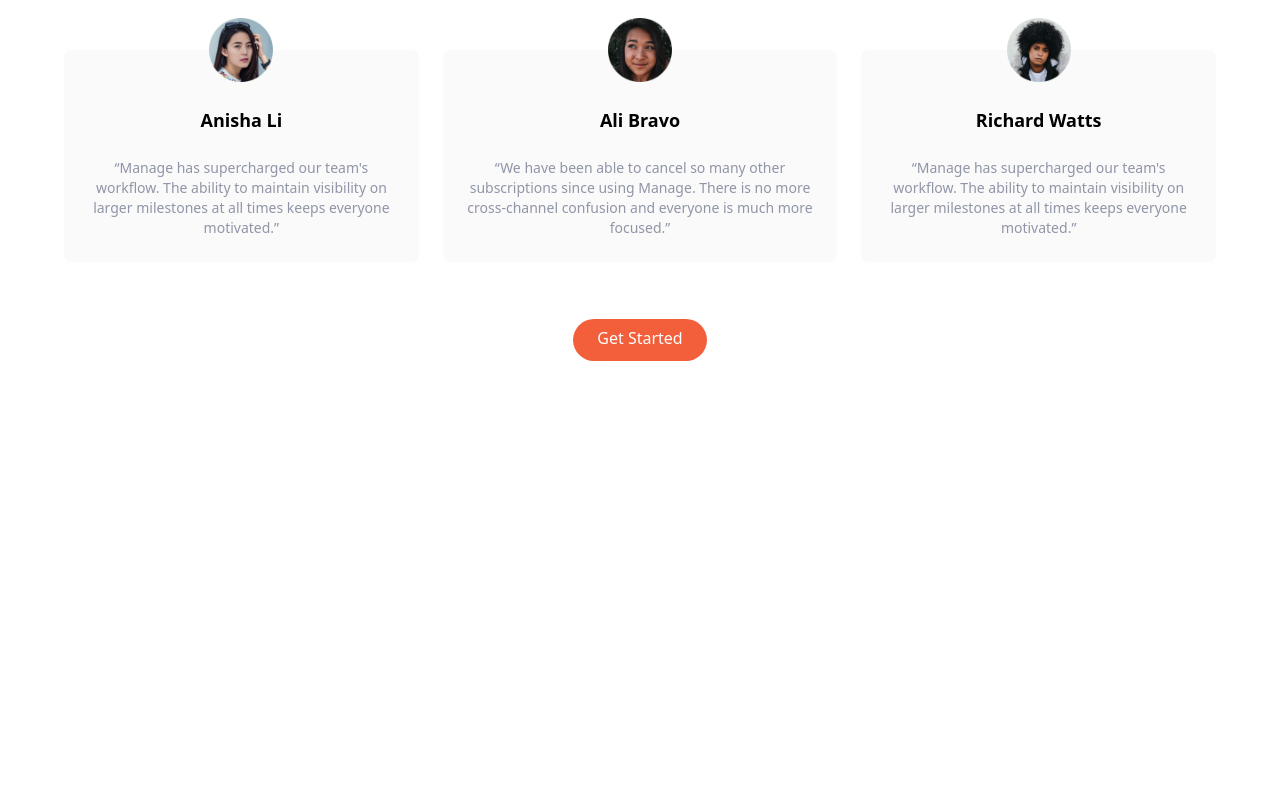
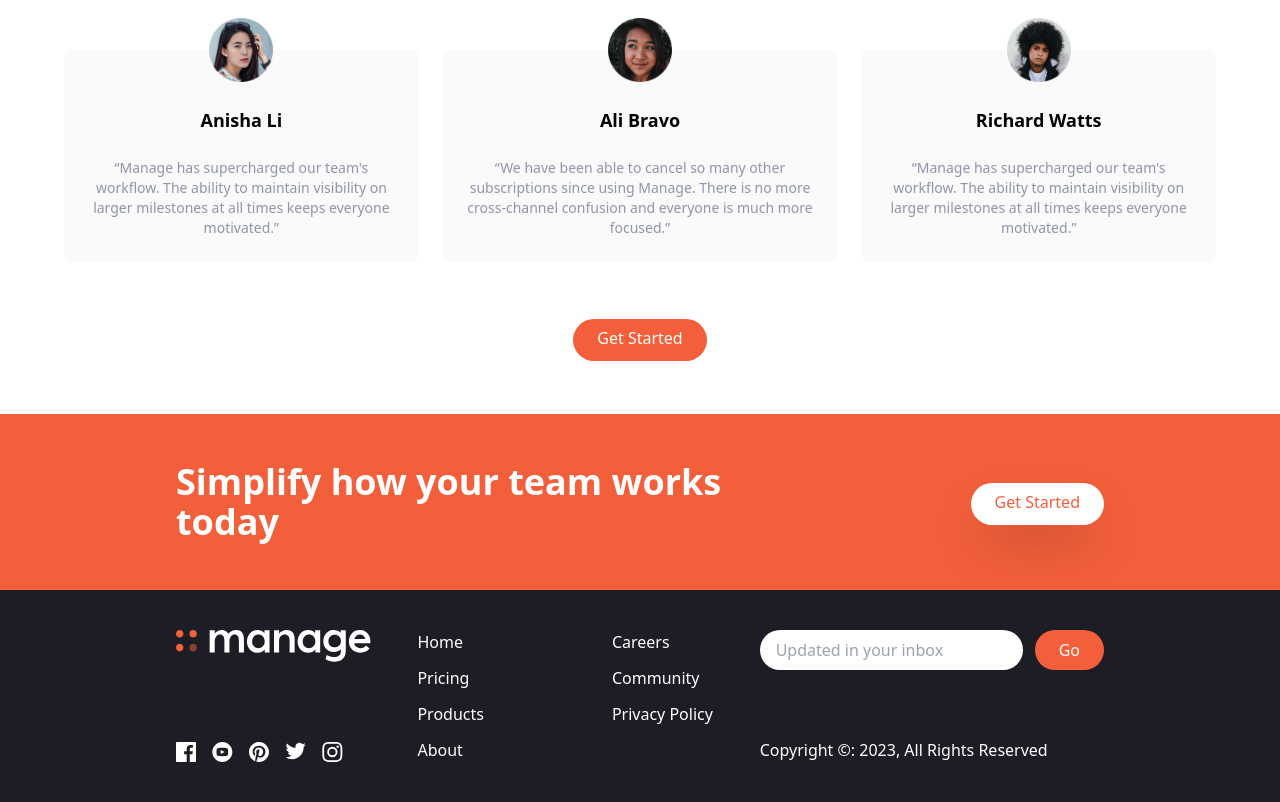
Before and after one commit to rogue-shark/manage-landing-page, a website: page index.html in a window 1280 px wide. Shown: the part 1354-2156 px from the top of the page. Before the commit the page ends 1768 px from the top, so only its background shows below. Drawn offline with Linux system fonts and the light colour scheme.

Commit message:
Added: CTA section & Footer

```diff
--- a/index.html
+++ b/index.html
@@ -232,6 +232,97 @@
       </div>
     </section>
 
-    <!-- call to action -->
+    <!-- call to action (CTA) section-->
+    <section id="cta" class="bg-brightRed">
+      <!-- Flex Container -->
+      <div
+        class="container flex flex-col items-center justify-between px-6 py-24 mx-auto space-y-12 md:py-12 md:flex-row md:space-y-0"
+      >
+        <!-- Heading -->
+        <h2
+          class="text-5xl font-bold text-center text-white md:text-4xl md:max-w-xl md:text-left"
+        >
+          Simplify how your team works today
+        </h2>
+        <!-- Button -->
+        <div>
+          <a
+            href="#"
+            class="p-3 px-6 pt-2 text-brightRed bg-white rounded-full shadow-2xl baseline hover:bg-gray-900"
+            >Get Started</a
+          >
+        </div>
+      </div>
+    </section>
+
+    <!-- footer  -->
+    <footer class="bg-veryDarkBlue">
+      <div
+        class="container flex flex-col-reverse justify-between px-6 py-10 mx-auto space-y-8 md:flex-row md:space-y-0"
+      >
+        <!-- logo & links -->
+        <div
+          class="flex flex-col-reverse items-center justify-between space-y-12 md:flex-col md:space-y-0 md:items-start"
+        >
+          <div class="mx-auto my-6 text-center text-white md:hidden">
+            Copyright &copy; 2023, All Rights Reserved
+          </div>
+          <div>
+            <img src="/images/logo-white.svg" class="h-8" alt="logo" />
+          </div>
+          <div class="flex justify-center space-x-4">
+            <a href="#">
+              <img src="/images/icon-facebook.svg" alt="" />
+            </a>
+            <a href="#">
+              <img src="/images/icon-youtube.svg" alt="" />
+            </a>
+            <a href="#">
+              <img src="/images/icon-pinterest.svg" alt="" />
+            </a>
+            <a href="#">
+              <img src="/images/icon-twitter.svg" alt="" />
+            </a>
+            <a href="#">
+              <img src="/images/icon-instagram.svg" alt="" />
+            </a>
+          </div>
+        </div>
+        <!-- list container  -->
+        <div class="flex justify-around space-x-32">
+          <div class="flex flex-col space-y-3 text-white">
+            <a href="#" class="hover:text-brightRed">Home</a>
+            <a href="#" class="hover:text-brightRed">Pricing</a>
+            <a href="#" class="hover:text-brightRed">Products</a>
+            <a href="#" class="hover:text-brightRed">About</a>
+          </div>
+          <div class="flex flex-col space-y-3 text-white">
+            <a href="#" class="hover:text-brightRed">Careers</a>
+            <a href="#" class="hover:text-brightRed">Community</a>
+            <a href="#" class="hover:text-brightRed">Privacy Policy</a>
+          </div>
+        </div>
+
+        <div class="flex flex-col justify-between">
+          <form>
+            <div class="flex space-x-3">
+              <input
+                type="text"
+                class="flex-1 px-4 rounded-full focus:outline-none"
+                placeholder="Updated in your inbox"
+              />
+              <button
+                class="px-6 py-2 text-white rounded-full bg-brightRed hover:bg-brightRedLight focus:outline-none"
+              >
+                Go
+              </button>
+            </div>
+          </form>
+          <div class="hidden text-white md:block">
+            Copyright &copy: 2023, All Rights Reserved
+          </div>
+        </div>
+      </div>
+    </footer>
   </body>
 </html>
```
Also changed, not shown: css/output.css.
